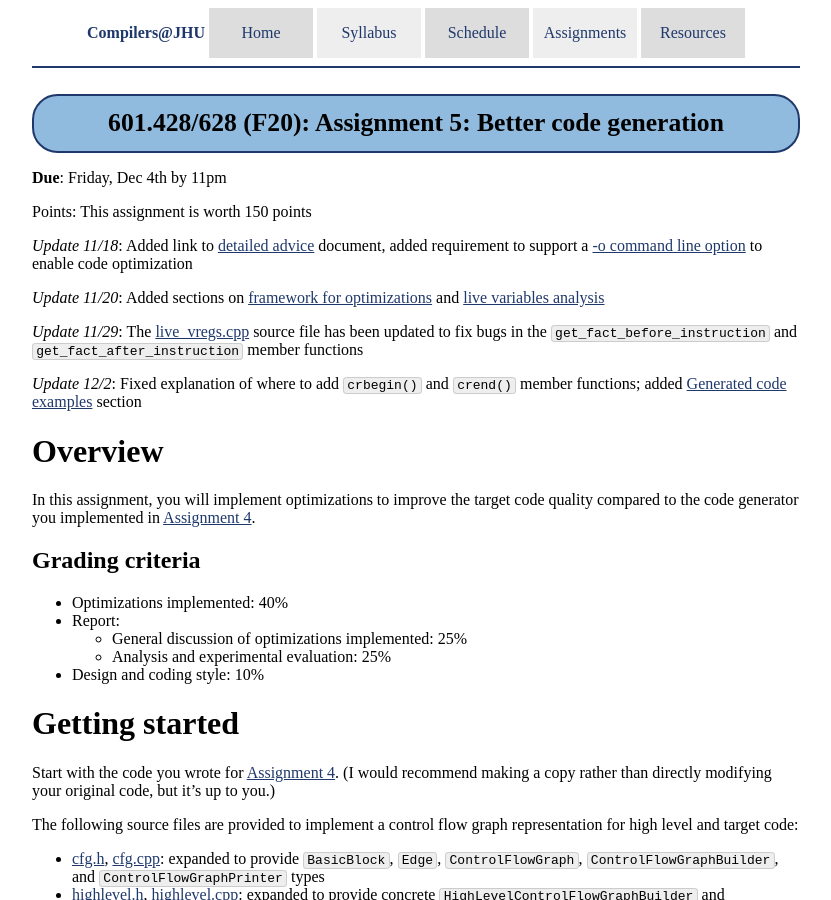
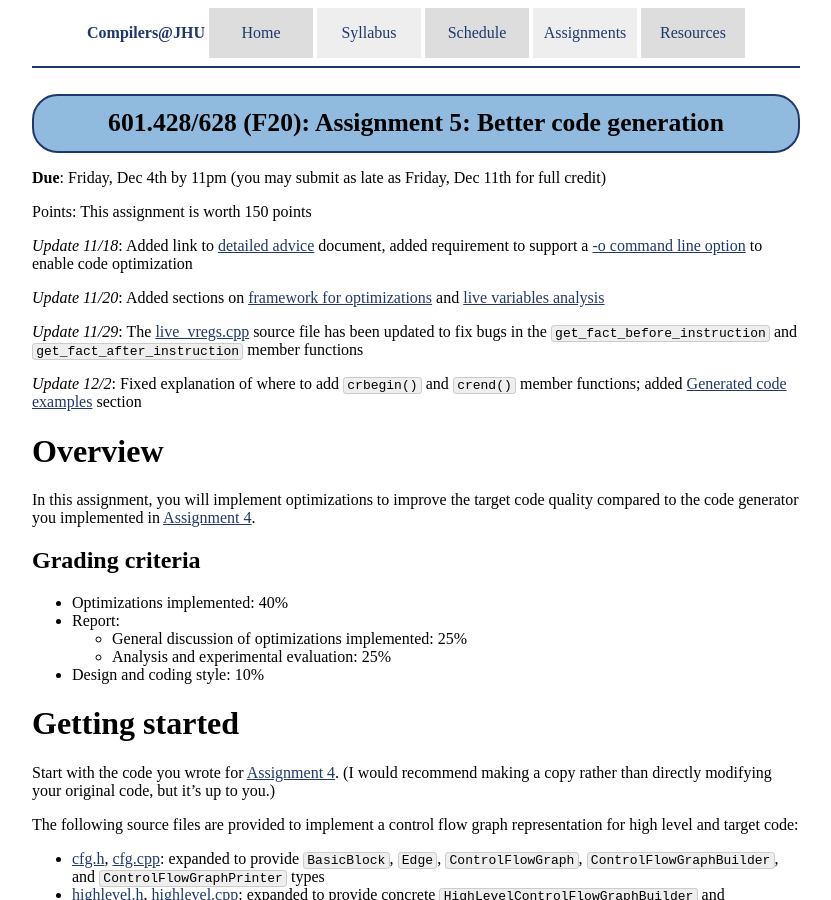
Before and after one commit to jhucompilers/fall2020, a Jekyll site: the page built from assign/assign05.md, in a window 1280 px wide and 900 px high. Shown: the whole window, without its empty margins (224-1055 px from the left). Built offline with Jekyll 4.4.1, drawn with Linux system fonts in a browser that asks for light colours.

Commit message:
allow submissions of a5 on Friday 12/11

```diff
--- a/assign/assign05.md
+++ b/assign/assign05.md
@@ -3,7 +3,7 @@ layout: default
 title: "Assignment 5: Better code generation"
 ---
 
-**Due**: Friday, Dec 4th by 11pm
+**Due**: Friday, Dec 4th by 11pm (you may submit as late as Friday, Dec 11th for full credit)
 
 Points: This assignment is worth 150 points
 
```
Also changed, not shown: index.md (+1 -0 lines).
